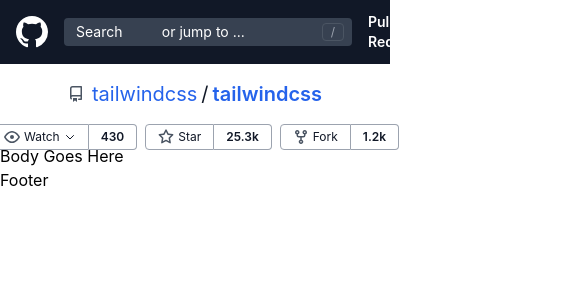
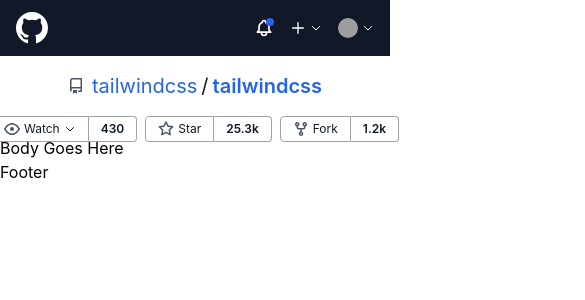
Before and after one commit to hayes9321/github-mock, a React (Create React App) app: page / in a window 390 px wide. Shown: the top 300 px of the page, 585 px wide, since content can reach past the window. Built offline with nearby package versions, Linux system fonts and the light colour scheme; grey boxes are pictures that could not be loaded.

Commit message:
update nav styling

```diff
--- a/src/components/nav.js
+++ b/src/components/nav.js
@@ -1,22 +1,21 @@
 const Nav = () => {
   return (
-    <nav className="bg-gray-900 text-white px-4 py-3 flex items-center justify-between">
-      <div className="flex items-center space-x-4">
+    <nav class="bg-gray-900 text-white px-4 py-3 flex items-center justify-between">
+      <div class="flex items-center space-x-4">
         <a href="#" class="text-white hover:text-gray-400">
           <svg class="w-8 fill-current" viewBox="0 0 16 16" aria-hidden="true"><path fill-rule="evenodd" d="M8 0C3.58 0 0 3.58 0 8c0 3.54 2.29 6.53 5.47 7.59.4.07.55-.17.55-.38 0-.19-.01-.82-.01-1.49-2.01.37-2.53-.49-2.69-.94-.09-.23-.48-.94-.82-1.13-.28-.15-.68-.52-.01-.53.63-.01 1.08.58 1.23.82.72 1.21 1.87.87 2.33.66.07-.52.28-.87.51-1.07-1.78-.2-3.64-.89-3.64-3.95 0-.87.31-1.59.82-2.15-.08-.2-.36-1.02.08-2.12 0 0 .67-.21 2.2.82.64-.18 1.32-.27 2-.27.68 0 1.36.09 2 .27 1.53-1.04 2.2-.82 2.2-.82.44 1.1.16 1.92.08 2.12.51.56.82 1.27.82 2.15 0 3.07-1.87 3.75-3.65 3.95.29.25.54.73.54 1.48 0 1.07-.01 1.93-.01 2.2 0 .21.15.46.55.38A8.013 8.013 0 0016 8c0-4.42-3.58-8-8-8z"></path></svg>
         </a>
-        <div className="relative">
-          <input type="text" className="rounded bg-gray-700 w-72 placeholder-white px-3 py-1" placeholder="Search
-          or jump to ..."/>
-          <div className="absolute top-0 right-0 flex items-center h-full">
-            <div className="border border-gray-600 rounded text-xs text-gray-400 px-2 mr-2">/</div>
+        <div class="hidden lg:block relative">
+          <input type="text" class="rounded bg-gray-700 placeholder-white w-72 px-3 py-1" placeholder="Search or jump to..." />
+          <div class="absolute top-0 right-0 flex items-center h-full">
+            <div class="border border-gray-600 rounded text-xs text-gray-400 px-2 mr-2">/</div>
           </div>
         </div>
-        <ul className="flex items-center font-semibold space-x-4">
-          <li><a href="#" className="hover:text-gray-400">Pull Requests</a></li>
-          <li><a href="#" className="hover:text-gray-400">Issues</a></li>
-          <li><a href="#" className="hover:text-gray-400">Marketplace</a></li>
-          <li><a href="#" className="hover:text-gray-400">Explore</a></li>
+        <ul class="hidden lg:flex items-center font-semibold space-x-4">
+          <li><a href="#" class="hover:text-gray-400">Pull Requests</a></li>
+          <li><a href="#" class="hover:text-gray-400">Issues</a></li>
+          <li><a href="#" class="hover:text-gray-400">Marketplace</a></li>
+          <li><a href="#" class="hover:text-gray-400">Explore</a></li>
         </ul>
       </div>
       <div class="flex items-center space-x-4 text-white">
@@ -29,7 +28,7 @@
           <svg class="w-3 ml-1" fill="none" stroke-linecap="round" stroke-linejoin="round" stroke-width="2" viewBox="0 0 24 24" stroke="currentColor"><path d="M19 9l-7 7-7-7"></path></svg>
         </a>
         <a href="#" class="flex items-center hover:text-gray-400">
-          <img src="https://www.travismhayes.com/profile-pic.jpg" class="w-5 h-5 rounded-full" alt="avatar" />
+          <img src="https://www.travismhayes.com/profile-pic.jpg" class="w-5 h-5 rounded-full" alt="avatar"/>
           <svg class="w-3 ml-1" fill="none" stroke-linecap="round" stroke-linejoin="round" stroke-width="2" viewBox="0 0 24 24" stroke="currentColor"><path d="M19 9l-7 7-7-7"></path></svg>
         </a>
       </div>
```
